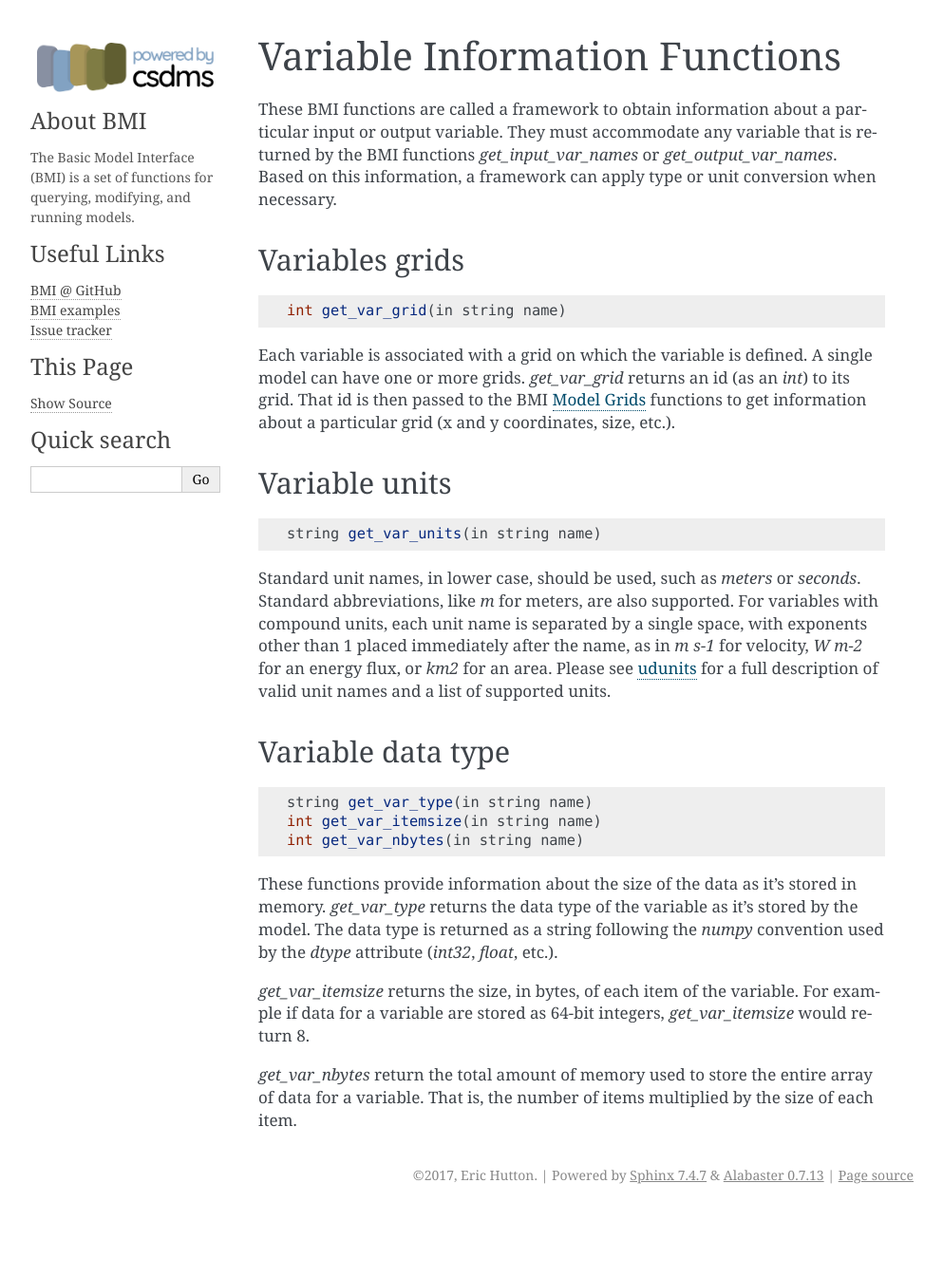
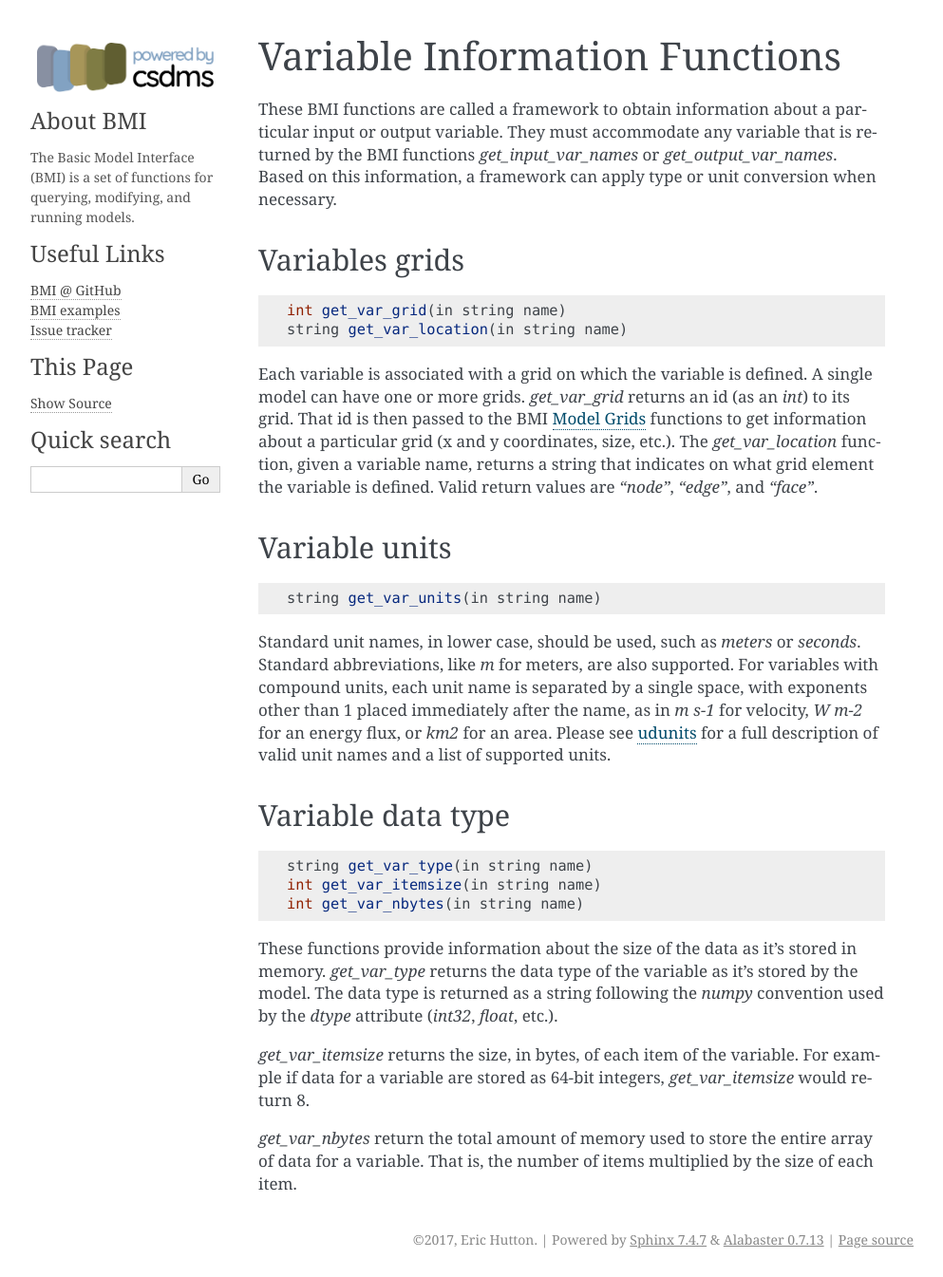
Before and after one commit to csdms/bmi, a Sphinx documentation site: the page built from docs/source/bmi.var_funcs.rst, in a window 1280 px wide. Shown: the whole page at 95% size, without its empty margins (148-1141 px from the left). Built offline with Sphinx 7.4.7, drawn with Linux system fonts in a browser that asks for light colours; formulas are drawn with MathJax 3; before the commit the page ends 1277 px from its top, so only the background shows below that.

Commit message:
docs: add brief description for get_var_location.

```diff
--- a/docs/source/bmi.var_funcs.rst
+++ b/docs/source/bmi.var_funcs.rst
@@ -17,12 +17,16 @@ Variables grids
 .. code-block:: java
 
     int get_var_grid(in string name)
+    string get_var_location(in string name)
 
 Each variable is associated with a grid on which the variable is defined.
 A single model can have one or more grids. `get_var_grid` returns an
 id (as an `int`) to its grid. That id is then passed to the BMI
 :ref:`get_grid` functions to get information about a particular grid
-(x and y coordinates, size, etc.).
+(x and y coordinates, size, etc.). The `get_var_location` function,
+given a variable name, returns a string that indicates on what grid
+element the variable is defined. Valid return values are `"node"`,
+`"edge"`, and `"face"`.
 
 Variable units
 --------------
```
